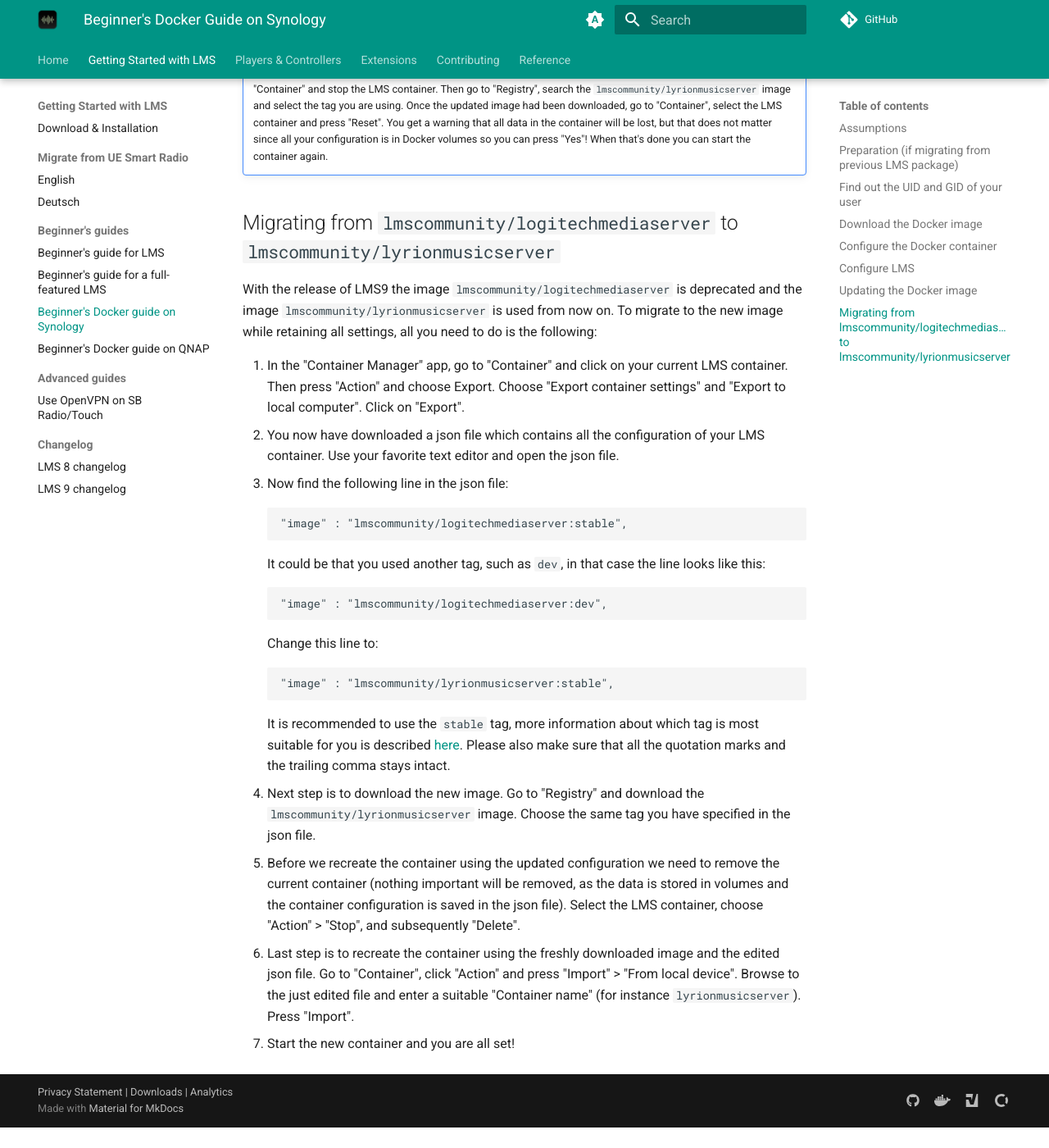
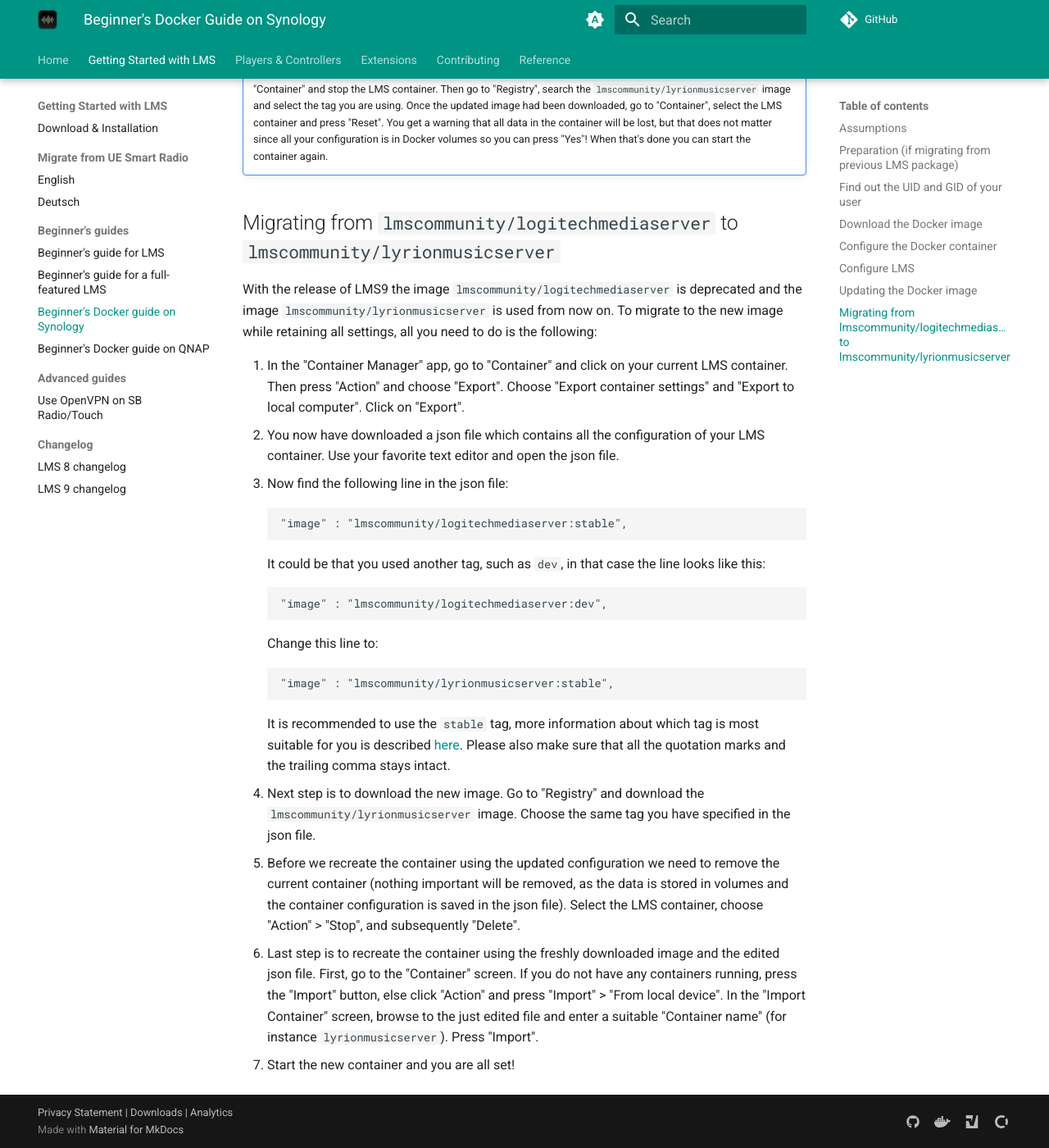
Before and after one commit to LMS-Community/lms-community.github.io, an MkDocs documentation site: the page built from docs/getting-started/beginners-guide-synology-docker.md, in a window 1280 px wide and 1400 px high, scrolled down 3884 px. Shown: the whole window at 82% size. Built offline with MkDocs 1.6.1 and Material for MkDocs 9.7.7, drawn with Linux system fonts in a browser that asks for light colours; a script that is not in the unit is left out; plug-ins that fetch from the network failed and are left out; comment, search, counter and statistics services are not loaded; before the commit the page ends 5259 px from its top, so only the background shows below that.

Commit message:
Clarify migration guide for synology

```diff
--- a/docs/getting-started/beginners-guide-synology-docker.md
+++ b/docs/getting-started/beginners-guide-synology-docker.md
@@ -118,7 +118,7 @@
 
 With the release of LMS9 the image `lmscommunity/logitechmediaserver` is deprecated and the image `lmscommunity/lyrionmusicserver` is used from now on. To migrate to the new image while retaining all settings, all you need to do is the following:
 
-1. In the "Container Manager" app, go to "Container" and click on your current LMS container. Then press "Action" and choose Export. Choose "Export container settings" and "Export to local computer". Click on "Export".
+1. In the "Container Manager" app, go to "Container" and click on your current LMS container. Then press "Action" and choose "Export". Choose "Export container settings" and "Export to local computer". Click on "Export".
 2. You now have downloaded a json file which contains all the configuration of your LMS container. Use your favorite text editor and open the json file.
 3. Now find the following line in the json file:
 
@@ -136,5 +136,5 @@
 
 4. Next step is to download the new image. Go to "Registry" and download the `lmscommunity/lyrionmusicserver` image. Choose the same tag you have specified in the json file.
 5. Before we recreate the container using the updated configuration we need to remove the current container (nothing important will be removed, as the data is stored in volumes and the container configuration is saved in the json file). Select the LMS container, choose "Action" > "Stop", and subsequently "Delete".
-6. Last step is to recreate the container using the freshly downloaded image and the edited json file. Go to "Container", click "Action" and press "Import" > "From local device". Browse to the just edited file and enter a suitable "Container name" (for instance `lyrionmusicserver`). Press "Import".
+6. Last step is to recreate the container using the freshly downloaded image and the edited json file. First, go to the "Container" screen. If you do not have any containers running, press the "Import" button, else click "Action" and press "Import" > "From local device". In the "Import Container" screen, browse to the just edited file and enter a suitable "Container name" (for instance `lyrionmusicserver`). Press "Import".
 7. Start the new container and you are all set!
```
